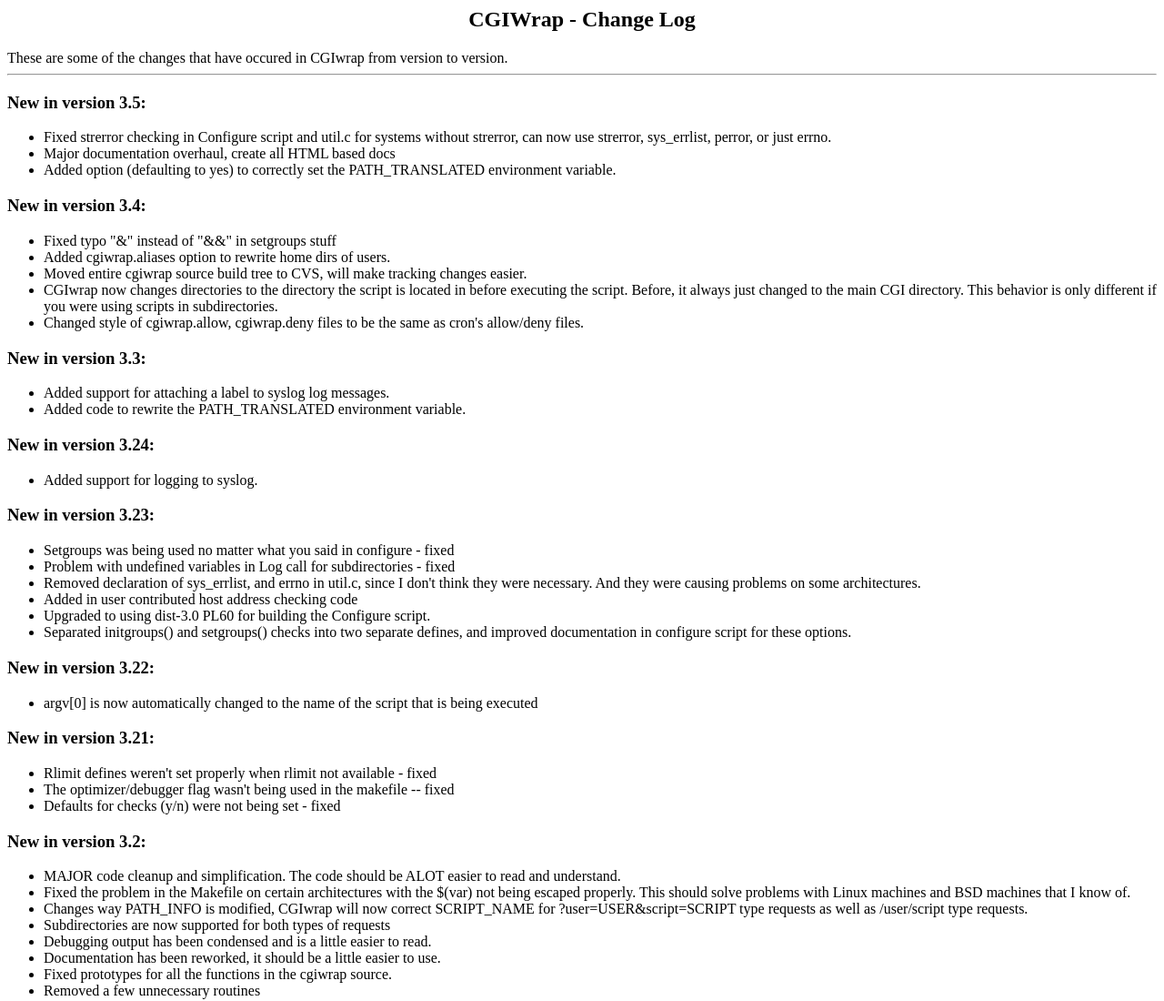
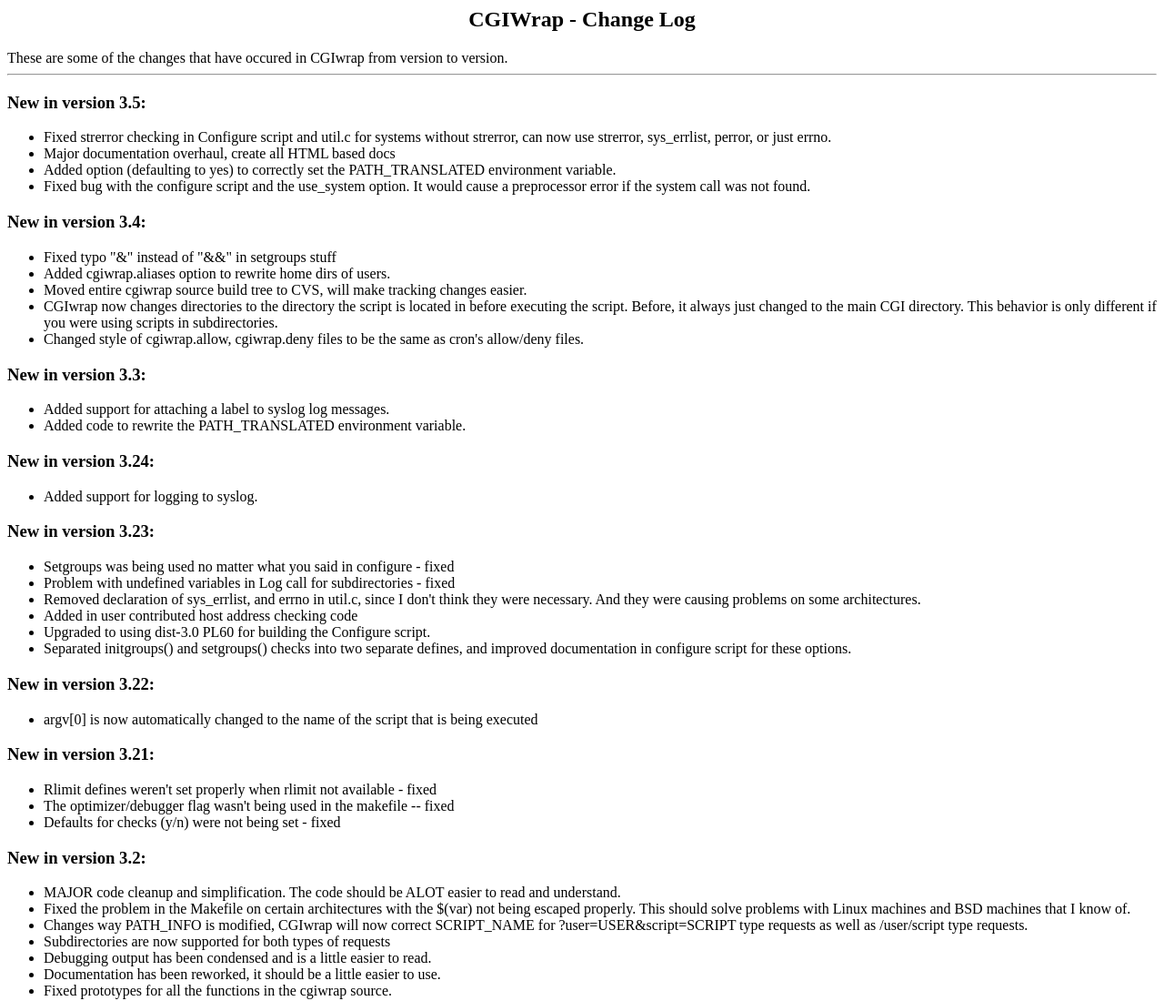
Before and after one commit to cgiwrap/cgiwrap, a plain HTML site: page htdocs/changes.html in a window 1280 px wide. Shown: the top 1100 px of the page at 91% size. Drawn offline with Linux system fonts and the light colour scheme.

Commit message:
added comment about fix to use_system config module

```diff
--- a/htdocs/changes.html
+++ b/htdocs/changes.html
@@ -12,6 +12,9 @@ without strerror, can now use strerror, sys_errlist, perror, or just errno.
 	<LI>Major documentation overhaul, create all HTML based docs
 	<LI>Added option (defaulting to yes) to correctly set the
 PATH_TRANSLATED environment variable.
+	<LI>Fixed bug with the configure script and the use_system
+option. It would cause a preprocessor error if the system call was not
+found.
 
 </UL><P><H3>New in version 3.4:</H3><UL>
 	<LI>Fixed typo "&" instead of "&&" in setgroups stuff
```
